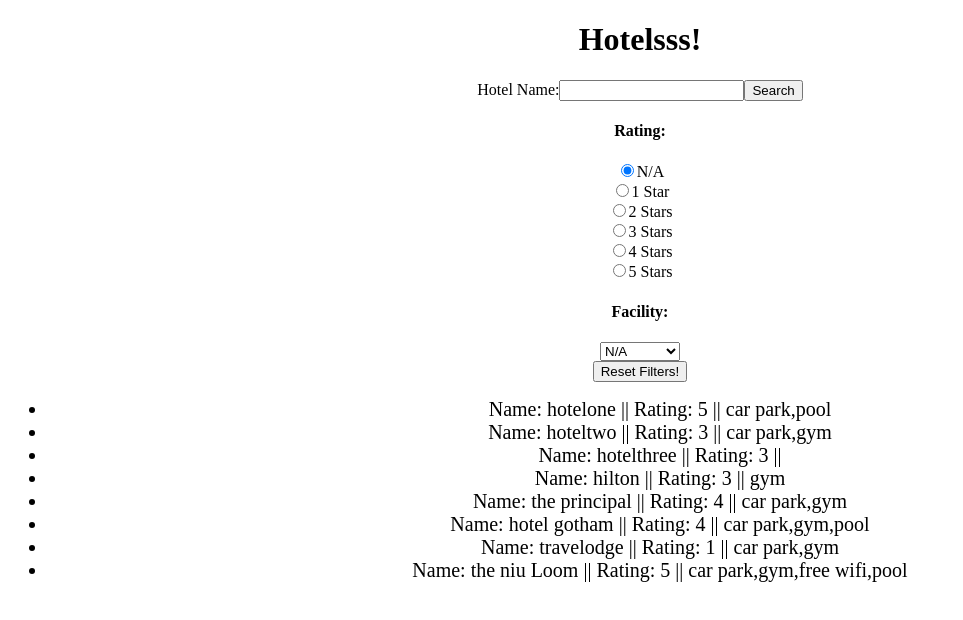
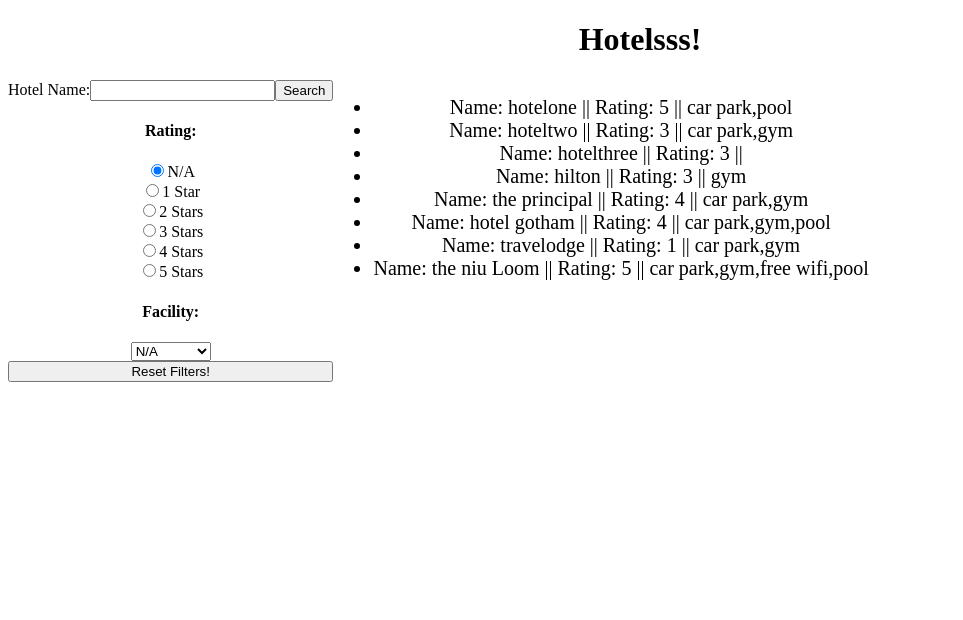
Before and after one commit to tabal97/AeroCloud-FE-test, a React (Create React App) app: page / in a window 1280 px wide. Shown: the top 620 px of the page, without its empty margins (0-963 px from the left). Built offline with nearby package versions, Linux system fonts and the light colour scheme.

Commit message:
add some styling to separate the filters from the hotels

```diff
--- a/src/Components/HotelLister.jsx
+++ b/src/Components/HotelLister.jsx
@@ -3,6 +3,7 @@
 import NameFilter from './NameFilter.jsx';
 import RatingFilter from './RatingFilter';
 import FacilityFilter from './FacilityFilter';
+import styles from "../Styles/HotelLister.module.css"
 const hotelsArray = require("../utils/hotels.json");
 
 
@@ -11,11 +12,13 @@
     render() {
         const { hotels, err } = this.state;
         const { nameChanged, ratingChanged, facilityChanged, resetFilters } = this;
-        return (<div>
-            <NameFilter hotels={hotels} nameChanged={nameChanged} />
-            <RatingFilter hotels={hotels} ratingChanged={ratingChanged} />
-            <FacilityFilter hotels={hotels} facilityChanged={facilityChanged} />
-            <button onClick={resetFilters}>Reset Filters!</button>
+        return (<div className={styles.grid}>
+            <div className={styles.filters}>
+                <NameFilter hotels={hotels} nameChanged={nameChanged} />
+                <RatingFilter hotels={hotels} ratingChanged={ratingChanged} />
+                <FacilityFilter hotels={hotels} facilityChanged={facilityChanged} />
+                <button onClick={resetFilters}>Reset Filters!</button>
+            </div>
             <br />
             {err ? <h3>Hotel Not Found</h3> :
                 <ul>
--- /dev/null
+++ b/src/Styles/HotelLister.module.css
@@ -0,0 +1,8 @@
+.grid{
+    display: flex;
+}
+
+.filters{
+    display: flex;
+    flex-direction: column;
+}
```
